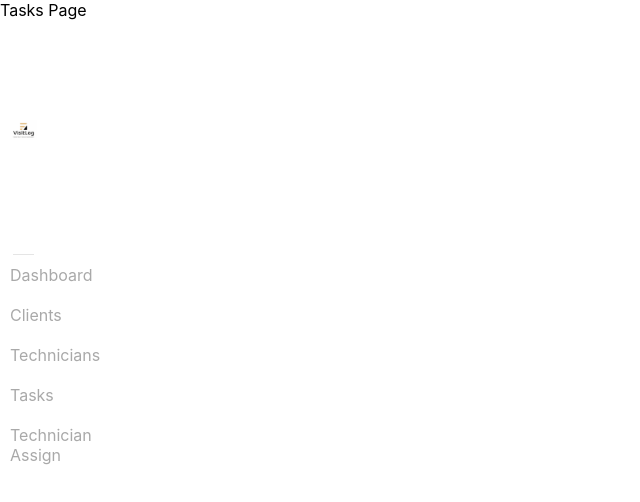
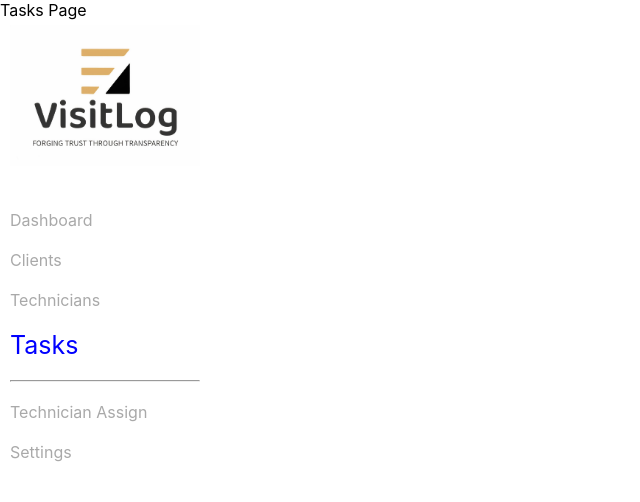
Before and after one commit to cepdnaclk/e19-co227-digital-reporting-of-technical-visits, a React (Vite) app in the folder ADMIN_DASHBOARD/: page /tasks in a window 1280 px wide. Shown: the top 502 px of the page, without its empty margins (0-640 px from the left). Built offline with nearby package versions, Linux system fonts and the light colour scheme.

Commit message:
Navigation basics

```diff
--- a/ADMIN_DASHBOARD/src/Components/NavigationTemplate/Navigation.jsx
+++ b/ADMIN_DASHBOARD/src/Components/NavigationTemplate/Navigation.jsx
@@ -3,11 +3,13 @@ import Nav from "../NavIconTemplate/Nav";
 import { auth } from "../../config/firebase";
 
 import { useNavigate } from "react-router-dom";
+import { useLocation } from "react-router-dom";
 
 import "./Navigation.scss";
 
+export const Navigation = () => {
 
-export const Navigation = () => {
+  const location = useLocation();
   const navigate = useNavigate();
   const handleItemClick = (path) => {
     navigate(path);
@@ -19,45 +21,52 @@ export const Navigation = () => {
   }, []);
   return (
     <div className="navigation">
-      <header>
+      <div className="header">
         <div className="profile">
           <img src="/logo.jpg" alt="user-img" className="profile-img" />
         </div>
+      </div>
 
       <span></span>
-      </header>
-      <ul >
+
+      <ul className="item-list">
         <li
-
-            onClick={() => handleItemClick("/dashboard")}
-          >
+        className={location.pathname === "/dashboard" ? "active" : ""}
+        onClick={() => handleItemClick("/dashboard")}>
           Dashboard<span></span>
         </li>
         <li
-
-            onClick={() => handleItemClick("/clients")}
-          >
+        className={location.pathname === "/clients" ? "active" : ""}
+        onClick={() => handleItemClick("/clients")}>
           Clients<span></span>
         </li>
         <li
-
-            onClick={() => handleItemClick("/tech")}
-          >
+        className={location.pathname === "/tech" ? "active" : ""}
+        onClick={() => handleItemClick("/tech")}>
           Technicians<span></span>
         </li>
         <li
-
-            onClick={() => handleItemClick("/tasks")}
-          >
+        className={location.pathname === "/tasks" ? "active" : ""}
+        onClick={() => handleItemClick("/tasks")}>
           Tasks<span></span>
         </li>
+      </ul>
+      <hr />
+      <div>
+        <ul className="item-list">
           <li
-
-            onClick={() => handleItemClick("/techassign")}
-          >
+          className={location.pathname === "/techassign" ? "active" : ""}
+          onClick={() => handleItemClick("/techassign")}>
             Technician Assign<span></span>
           </li>
+          <li
+          className={location.pathname === "/settings" ? "active" : ""}
+          onClick={() => handleItemClick("/settings")}>
+            Settings<span></span>
+          </li>
         </ul>
+      </div>
+
       <Nav />
     </div>
   );
--- a/ADMIN_DASHBOARD/src/Components/NavigationTemplate/Navigation.scss
+++ b/ADMIN_DASHBOARD/src/Components/NavigationTemplate/Navigation.scss
@@ -1,6 +1,6 @@
 .navigation {
   position: sticky;
-  top: 0;
+  top: 20;
   display: flex;
   flex-direction: column;
   width: 20%;
@@ -8,6 +8,7 @@
   color: darkgrey; /* Dark grey text color */
   background-color: white; /* White background */
   padding: 5px 10px;
+
 }
 
 .navigation header {
@@ -32,7 +33,7 @@
 }
 
 .navigation header .profile {
-  height: 160px;
+  height: 120px;
   width: auto;
   display: flex;
   justify-content: center; /* Center horizontally */
@@ -49,3 +50,24 @@
 .navigation header span {
   font-size: 15px;
 }
+
+
+.item-list {
+  font-size: 16px;
+  padding-top: 20px;
+}
+
+.navigation li.active {
+  font-size: 25px;
+  color:blue;
+	// box-shadow:
+	//   0 2.3px 2.7px rgba(0, 0, 0, 0.084),
+	//   0 6.3px 7.5px rgba(0, 0, 0, 0.12),
+	//   0 15.1px 18.1px rgba(0, 0, 0, 0.156),
+	//   0 50px 60px rgba(0, 0, 0, 0.24)
+	// ;
+
+	// background-color: #9db6c494;
+	// background-color: #f4d07daa;
+
+}
```
Lines whose indentation alone changed are shown as unchanged.
